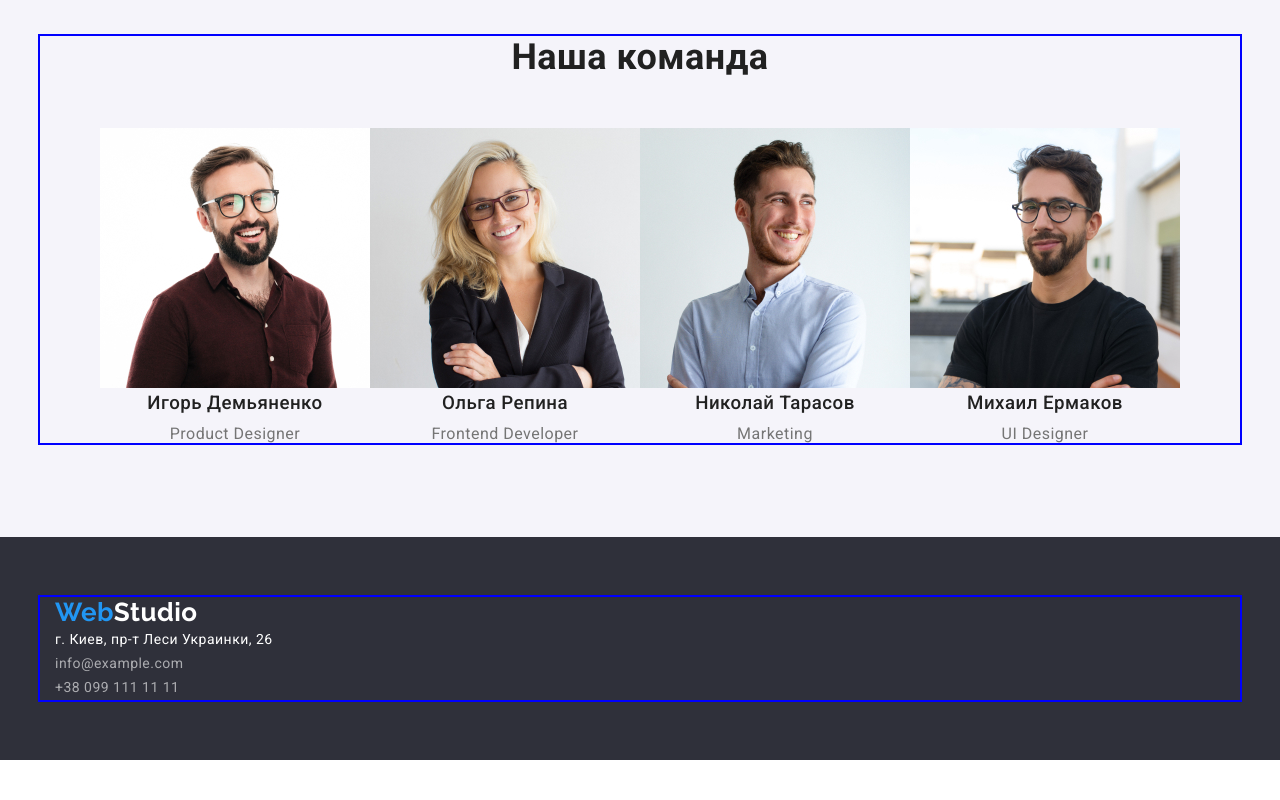
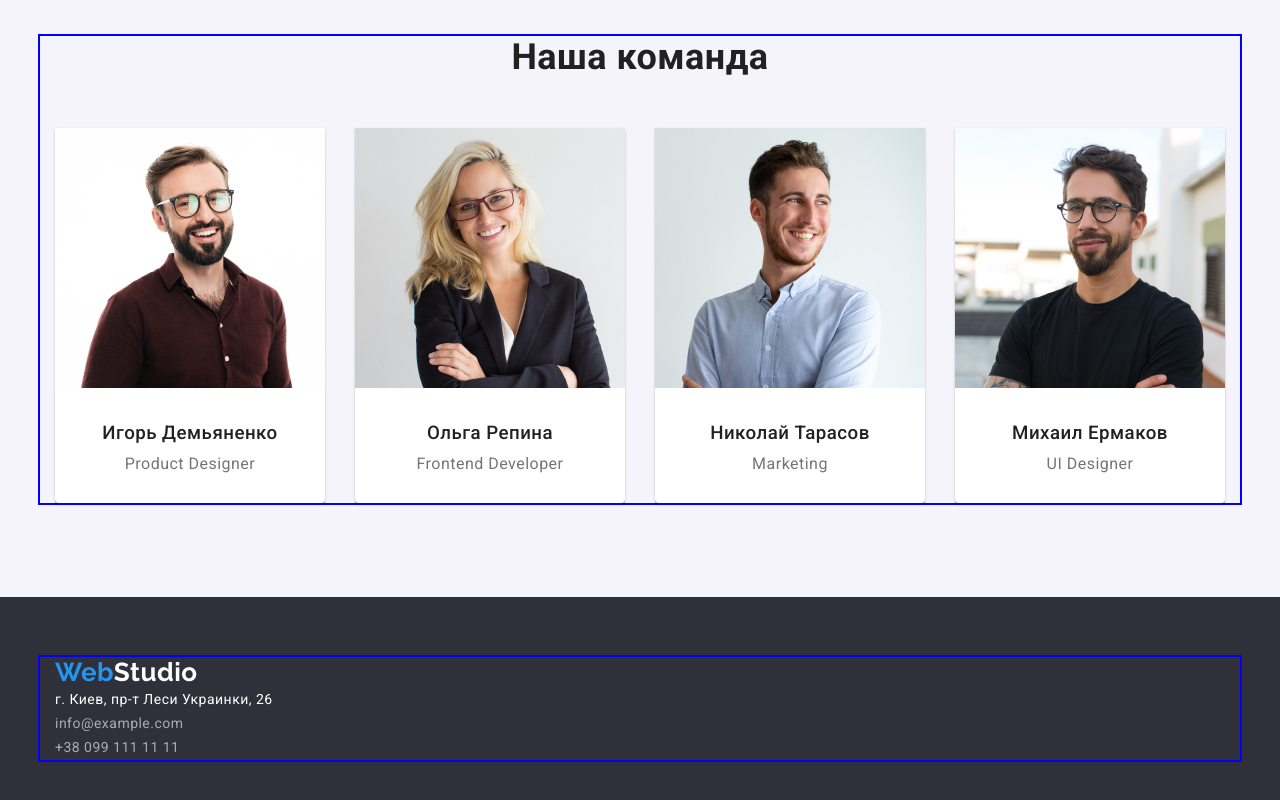
Before and after one commit to Aleksey-Kolpakov/goit-markup-hw-03, a plain HTML site: page index.html in a window 1280 px wide. Shown: the part 1272-2072 px from the top of the page. Before the commit the page ends 2032 px from the top, so only its background shows below. Drawn offline with nearby package versions, Linux system fonts and the light colour scheme.

```diff
--- a/css/styles.css
+++ b/css/styles.css
@@ -233,13 +233,21 @@
   background: var(--grey-bkg);
 }
 
-.member:not(:last-child) {
+.team-member:not(:last-child) {
   margin-right: 30px;
 }
 
 .member-title {
   font-weight: 500;
   margin-bottom: 10px;
+  margin-top: 30px;
+}
+
+.team-member {
+  padding-bottom: 30px;
+  background-color: var(--background-color);
+  box-shadow: 0px 1px 3px rgba(0, 0, 0, 0.12), 0px 1px 1px rgba(0, 0, 0, 0.14), 0px 2px 1px rgba(0, 0, 0, 0.2);
+  border-radius: 0px 0px 4px 4px;
 }
 
 /* footer */
@@ -273,7 +281,8 @@
   display: flex;
   flex-wrap: wrap;
   margin: -15px;
-  }
+}
+
 .portfolio-item {
   /* border: 1px solid #eeeeee; */
   padding-bottom: 20px;
--- a/index.html
+++ b/index.html
@@ -94,22 +94,22 @@
       <div class="container">
         <h2 class="section-title">Наша команда</h2>
         <ul class="team-list">
-          <li class="">
+          <li class="team-member">
             <img src="./images/img-3.jpg" width="270" alt="фото дизайнера" />
             <h3 class="member-title">Игорь Демьяненко</h3>
             <p class="text">Product Designer</p>
           </li>
-          <li class="">
+          <li class="team-member">
             <img src="./images/img-4.jpg" width="270" alt="фото Фронтенд разработчика" />
             <h3 class="member-title">Ольга Репина</h3>
             <p class="text">Frontend Developer</p>
           </li>
-          <li class="">
+          <li class="team-member">
             <img src="./images/img-5.jpg" width="270" alt="фото маркетолога" />
             <h3 class="member-title">Николай Тарасов</h3>
             <p class="text">Marketing</p>
           </li>
-          <li class="">
+          <li class="team-member">
             <img src="./images/img-6.jpg" width="270" alt="фото дизайнера" />
             <h3 class="member-title">Михаил Ермаков</h3>
             <p class="text">UI Designer</p>
```
Also changed, not shown: portfolio.html (+2 -0 lines).
